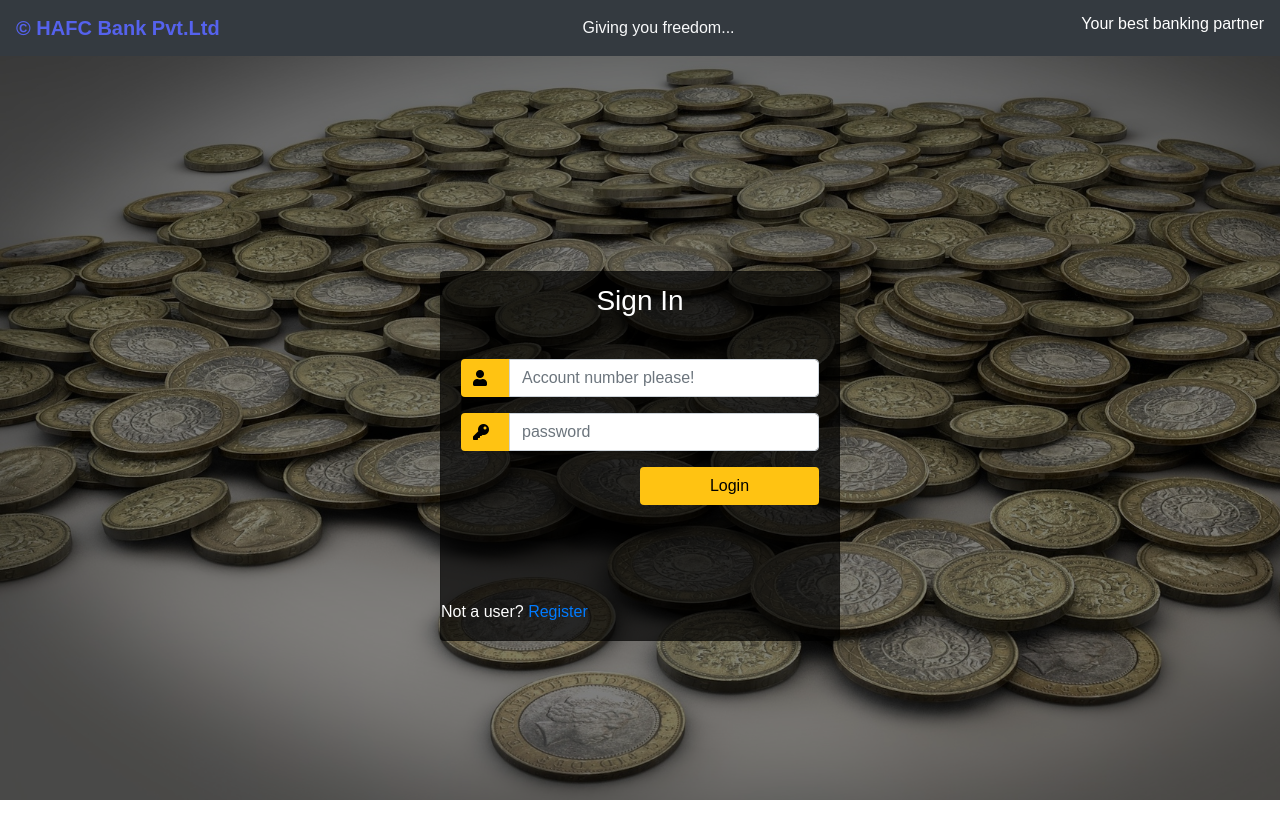
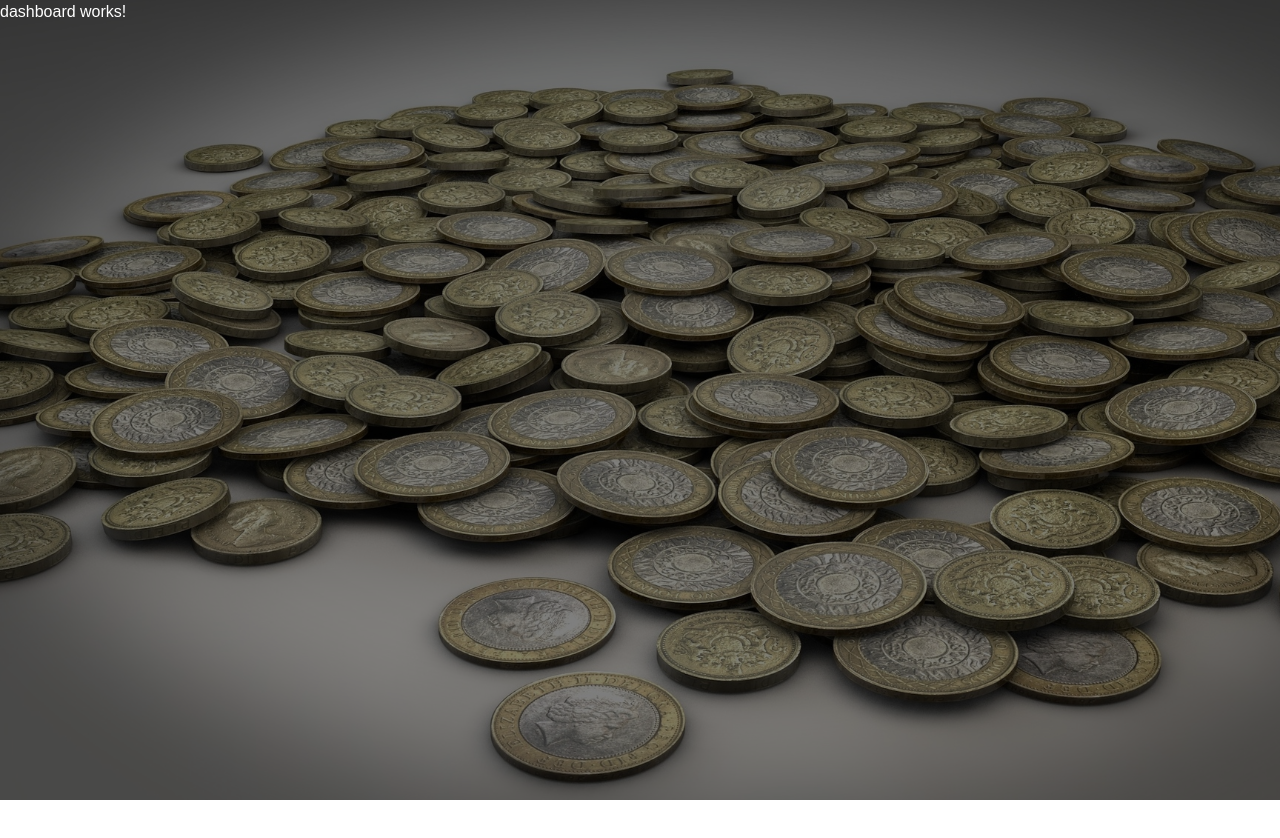
Before and after one commit to sreesindhu98/bankApp, an Angular app: page /dashboard in a window 1280 px wide. Before the commit this address led to /. Shown: the top 838 px of the page. After the commit the page ends 800 px from the top, so only its background shows below. Built offline with nearby package versions, Linux system fonts and the light colour scheme; a web font is replaced by a local one.

Commit message:
modified

```diff
--- a/src/app/app-routing.module.ts
+++ b/src/app/app-routing.module.ts
@@ -1,7 +1,12 @@
 import { NgModule } from '@angular/core';
 import { RouterModule, Routes } from '@angular/router';
+import { DashboardComponent } from './dashboard/dashboard.component';
+import { LoginComponent } from './login/login.component';
 
-const routes: Routes = [];
+const routes: Routes = [
+  { path:'',component:LoginComponent},
+  {path:'dashboard',component:DashboardComponent}
+];
 
 @NgModule({
   imports: [RouterModule.forRoot(routes)],
--- a/src/app/app.component.html
+++ b/src/app/app.component.html
@@ -1 +1,2 @@
-<app-login></app-login>
+<!-- <app-login></app-login> -->
+<router-outlet></router-outlet>
--- a/src/app/app.module.ts
+++ b/src/app/app.module.ts
@@ -6,11 +6,13 @@
 import { AppRoutingModule } from './app-routing.module';
 import { AppComponent } from './app.component';
 import { LoginComponent } from './login/login.component';
+import { DashboardComponent } from './dashboard/dashboard.component';
 
 @NgModule({
   declarations: [
     AppComponent,
-    LoginComponent
+    LoginComponent,
+    DashboardComponent
   ],
   imports: [
     BrowserModule,
--- /dev/null
+++ b/src/app/dashboard/dashboard.component.html
@@ -0,0 +1 @@
+<p style="color: white;">dashboard works!</p>
--- /dev/null
+++ b/src/app/dashboard/dashboard.component.ts
@@ -0,0 +1,15 @@
+import { Component, OnInit } from '@angular/core';
+
+@Component({
+  selector: 'app-dashboard',
+  templateUrl: './dashboard.component.html',
+  styleUrls: ['./dashboard.component.css']
+})
+export class DashboardComponent implements OnInit {
+
+  constructor() { }
+
+  ngOnInit(): void {
+  }
+
+}
--- a/src/app/login/login.component.html
+++ b/src/app/login/login.component.html
@@ -14,7 +14,7 @@
 
               </div>
               <div class="card-body">
-                  <form>
+                  <form (ngSubmit)=login()>
                       <div class="input-group form-group">
                           <div class="input-group-prepend">
                               <span class="input-group-text"><i class="fas fa-user"></i></span>
@@ -33,7 +33,7 @@
                       </div>
 
                       <div class="form-group">
-                          <input type="submit"  (click)="login()" value="Login" class="btn float-right login_btn " style="width:50%" >
+                          <input type="submit"   value="Login" class="btn float-right login_btn " style="width:50%" >
                       </div>
                   </form>
               </div>
--- a/src/app/login/login.component.ts
+++ b/src/app/login/login.component.ts
@@ -1,4 +1,5 @@
 import { Component, OnInit } from '@angular/core';
+import { Router } from '@angular/router';
 
 @Component({
   selector: 'app-login',
@@ -16,7 +17,7 @@
   1001:{accno:1000,uname:"sree",password:123,balance:4000},
   1002:{accno:1000,uname:"sree",password:123,balance:5000}
 }
-  constructor() { }
+  constructor(private route:Router) { }
 
   ngOnInit(): void {
 
@@ -40,6 +41,7 @@
    if(acno in database){
      if(pswd==database[acno]["password"]){
        alert("Login successful!!")
+       this.route.navigateByUrl("dashboard")
      }
      else{
        alert("Incorrect password!")
```
Also changed, not shown: src/app/dashboard/dashboard.component.css (added), 1 other file (tests, documents, lock files or other folders).
